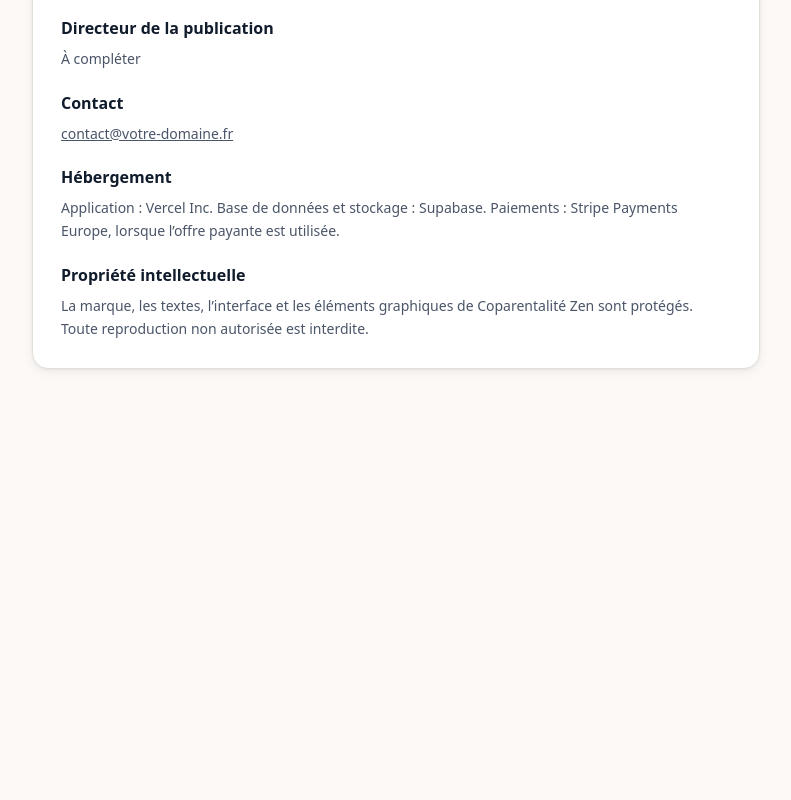
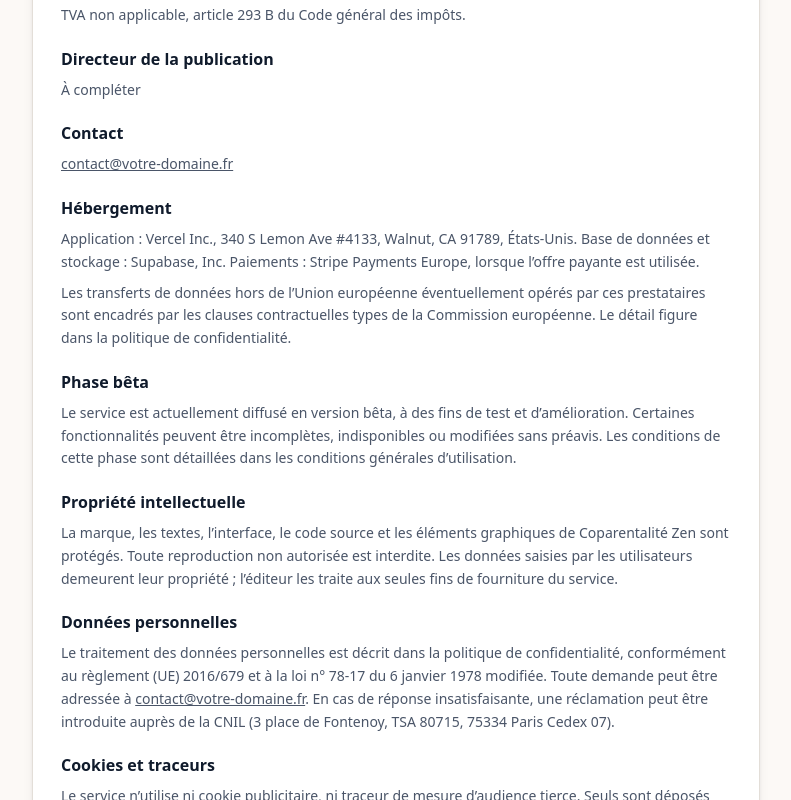
Before and after one commit to coparentalitezen-sudo/coparentalite-zen, a Next.js app: page /mentions-legales in a window 1280 px wide. Shown: the part 220-1020 px from the top of the page, without its empty margins (244-1035 px from the left). Before the commit the page ends 800 px from the top, so only its background shows below. Built offline with nearby package versions, Linux system fonts and the light colour scheme.

Commit message:
Update legal mentions with additional sections

```diff
--- a/src/app/mentions-legales/page.tsx
+++ b/src/app/mentions-legales/page.tsx
@@ -1,12 +1,57 @@
 import { LegalPage, SectionJuridique } from '@/components/legal-page';
 import { legal } from '@/lib/legal';
 
+/**
+ * Mentions légales.
+ *
+ * Même bascule que les conditions générales : LEGAL_PHASE vaut « beta » par
+ * défaut, « public » une fois le service commercialisé. Le passage en vente
+ * fait disparaître la mention de phase de test et suppose que le SIREN soit
+ * alors une vraie valeur — l'affichage ne le vérifie pas, identiteComplete()
+ * s'en charge dans le point de diagnostic.
+ */
+const enBeta = (process.env.LEGAL_PHASE ?? 'beta').toLowerCase() !== 'public';
+
 export default function MentionsLegales() {
   return <LegalPage title="Mentions légales">
-    <SectionJuridique title="Éditeur"><p>{legal.nom}, {legal.forme}, SIREN {legal.siren}, siège : {legal.adresse}.</p></SectionJuridique>
-    <SectionJuridique title="Directeur de la publication"><p>{legal.responsable}</p></SectionJuridique>
-    <SectionJuridique title="Contact"><p><a className="underline" href={`mailto:${legal.email}`}>{legal.email}</a></p></SectionJuridique>
-    <SectionJuridique title="Hébergement"><p>Application : Vercel Inc. Base de données et stockage : Supabase. Paiements : Stripe Payments Europe, lorsque l’offre payante est utilisée.</p></SectionJuridique>
-    <SectionJuridique title="Propriété intellectuelle"><p>La marque, les textes, l’interface et les éléments graphiques de Coparentalité Zen sont protégés. Toute reproduction non autorisée est interdite.</p></SectionJuridique>
+    <SectionJuridique title="Éditeur">
+      <p>{legal.nom}, {legal.forme}, SIREN {legal.siren}, siège : {legal.adresse}.</p>
+      <p>TVA non applicable, article 293 B du Code général des impôts.</p>
+    </SectionJuridique>
+
+    <SectionJuridique title="Directeur de la publication">
+      <p>{legal.responsable}</p>
+    </SectionJuridique>
+
+    <SectionJuridique title="Contact">
+      <p><a className="underline" href={`mailto:${legal.email}`}>{legal.email}</a></p>
+    </SectionJuridique>
+
+    <SectionJuridique title="Hébergement">
+      <p>Application : Vercel Inc., 340 S Lemon Ave #4133, Walnut, CA 91789, États-Unis. Base de données et stockage : Supabase, Inc. Paiements : Stripe Payments Europe, lorsque l’offre payante est utilisée.</p>
+      <p>Les transferts de données hors de l’Union européenne éventuellement opérés par ces prestataires sont encadrés par les clauses contractuelles types de la Commission européenne. Le détail figure dans la politique de confidentialité.</p>
+    </SectionJuridique>
+
+    {enBeta && (
+      <SectionJuridique title="Phase bêta">
+        <p>Le service est actuellement diffusé en version bêta, à des fins de test et d’amélioration. Certaines fonctionnalités peuvent être incomplètes, indisponibles ou modifiées sans préavis. Les conditions de cette phase sont détaillées dans les conditions générales d’utilisation.</p>
+      </SectionJuridique>
+    )}
+
+    <SectionJuridique title="Propriété intellectuelle">
+      <p>La marque, les textes, l’interface, le code source et les éléments graphiques de Coparentalité Zen sont protégés. Toute reproduction non autorisée est interdite. Les données saisies par les utilisateurs demeurent leur propriété ; l’éditeur les traite aux seules fins de fourniture du service.</p>
+    </SectionJuridique>
+
+    <SectionJuridique title="Données personnelles">
+      <p>Le traitement des données personnelles est décrit dans la politique de confidentialité, conformément au règlement (UE) 2016/679 et à la loi n° 78-17 du 6 janvier 1978 modifiée. Toute demande peut être adressée à <a className="underline" href={`mailto:${legal.email}`}>{legal.email}</a>. En cas de réponse insatisfaisante, une réclamation peut être introduite auprès de la CNIL (3 place de Fontenoy, TSA 80715, 75334 Paris Cedex 07).</p>
+    </SectionJuridique>
+
+    <SectionJuridique title="Cookies et traceurs">
+      <p>Le service n’utilise ni cookie publicitaire, ni traceur de mesure d’audience tierce. Seuls sont déposés les éléments strictement nécessaires à son fonctionnement, notamment ceux qui maintiennent la session de connexion. Ces éléments ne requièrent pas de consentement préalable.</p>
+    </SectionJuridique>
+
+    <SectionJuridique title="Signalement d’un contenu illicite">
+      <p>Tout contenu manifestement illicite peut être signalé à <a className="underline" href={`mailto:${legal.email}`}>{legal.email}</a>, avec une description précise du contenu concerné et de sa localisation.</p>
+    </SectionJuridique>
   </LegalPage>;
 }
```
